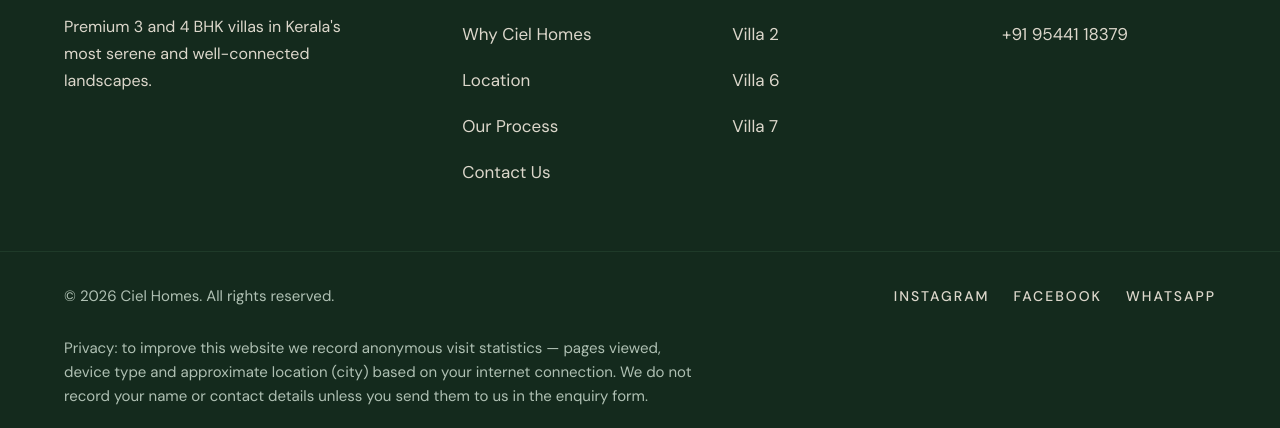
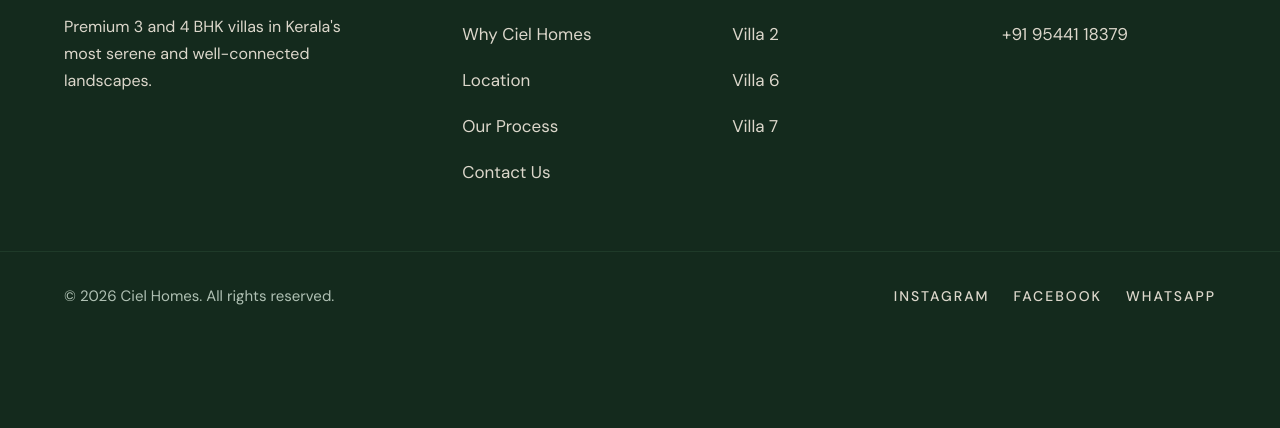
Before and after one commit to sivadath-siju/ciel-homes, a plain HTML site: page index.html in a window 1280 px wide. Shown: the part 8234-8662 px from the top of the page. After the commit the page ends 8574 px from the top, so only its background shows below. Drawn offline with nearby package versions, Linux system fonts and the light colour scheme; no server answers.

Commit message:
Remove footer privacy note
Co-Authored-By: Claude Opus 5.5 <noreply@anthropic.com>

```diff
--- a/index.html
+++ b/index.html
@@ -697,7 +697,6 @@
 
 <div class="f-btm">
   <p class="f-copy">© <span id="year">2026</span> Ciel Homes. All rights reserved.</p>  <!-- Year updates automatically -->
-  <p class="f-privacy">Privacy: to improve this website we record anonymous visit statistics — pages viewed, device type and approximate location (city) based on your internet connection. We do not record your name or contact details unless you send them to us in the enquiry form.</p>
   <div class="f-social">
     <!--
       CHANGE: Replace each # with your real social media profile URLs.
--- a/styles.css
+++ b/styles.css
@@ -904,7 +904,6 @@ footer {
   gap:16px; flex-wrap:wrap;
 }
 .f-copy { font-size:15px; color:var(--muted); }
-.f-privacy { font-size:15px; color:var(--muted); line-height:1.6; max-width:640px; flex-basis:100%; order:3; }
 .f-social { display:flex; gap:8px 24px; flex-wrap:wrap; }
 /* CHANGE: Social link URLs are in index.html */
 .f-social a {
```
